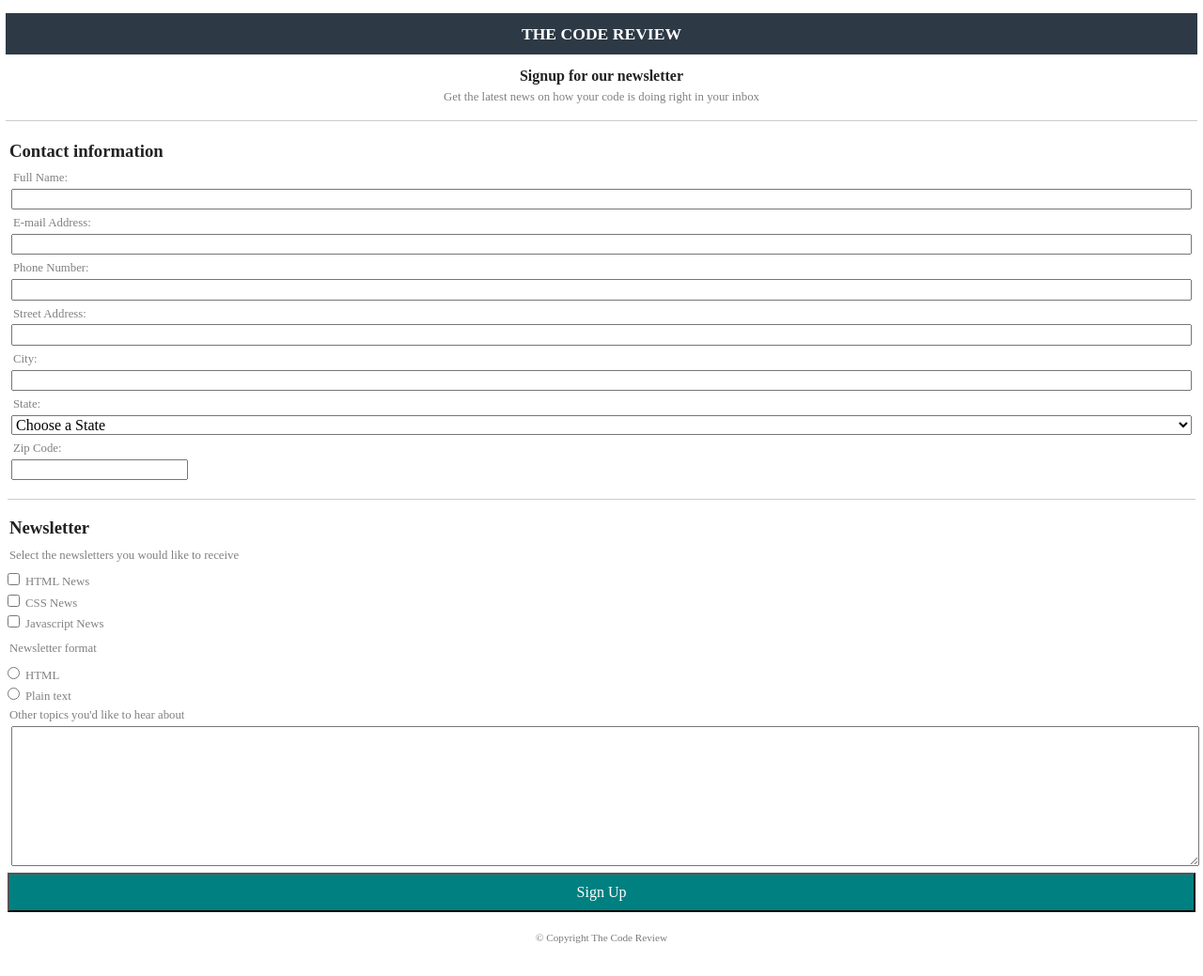
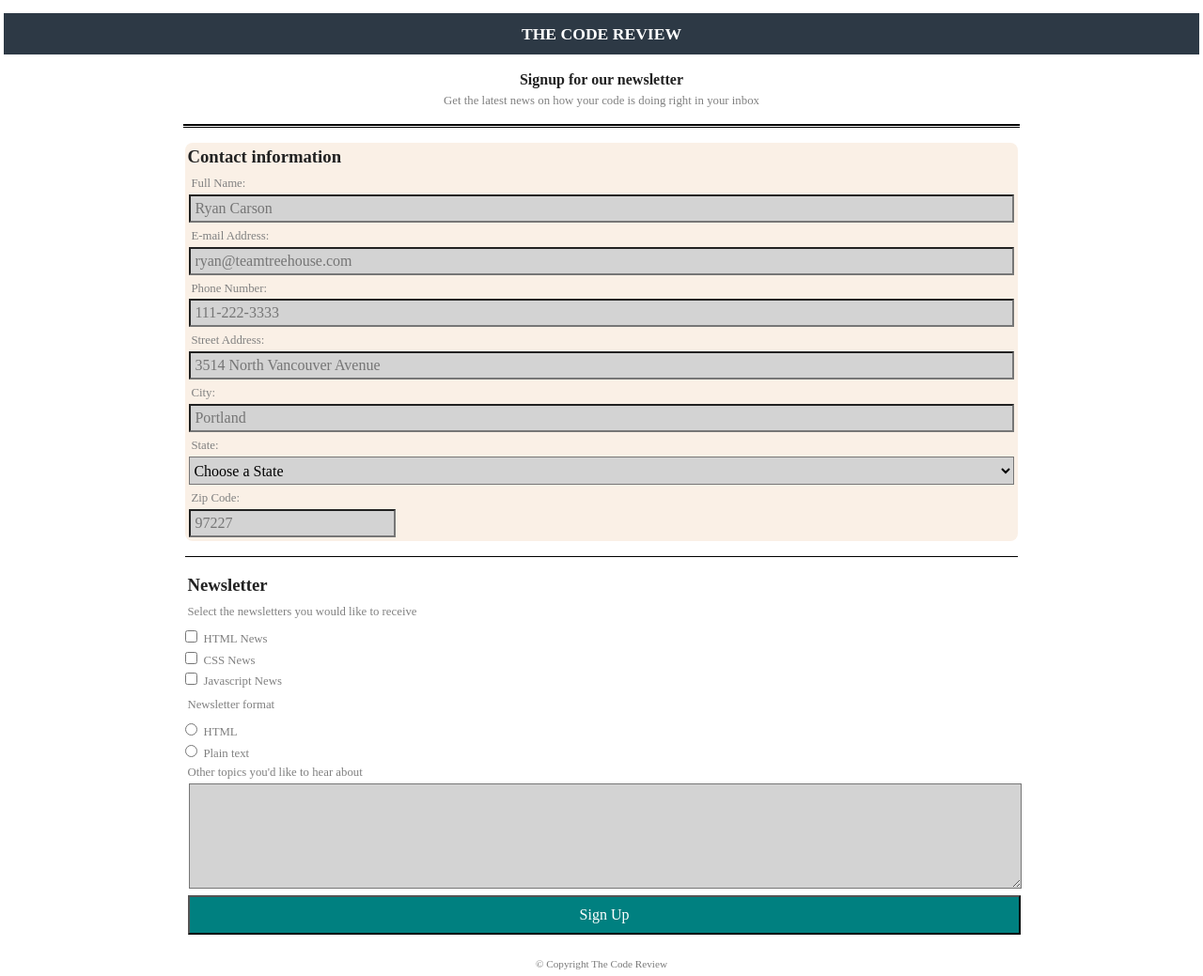
Before and after one commit to marcpicornell/techdegree-project-3, a plain HTML site: page index.html in a window 1280 px wide. Shown: the whole page at 94% size. Before the commit the page ends 1011 px from the top, so only its background shows below. Drawn offline with Linux system fonts and the light colour scheme.

Commit message:
Desktop version

```diff
--- a/css/styles.css
+++ b/css/styles.css
@@ -43,6 +43,22 @@ h3
         text-align: left;
     }
 
+li input,
+li select
+    {
+        height: 30px;
+        background-color: lightgrey;
+    }
+
+input:focus,
+textarea:focus
+    {
+        background-color: lightseagreen;
+        transition-property: background-color;
+        transition-duration: 0.5s;
+        transition-delay: 0.1s;
+    }
+
 li
     {
         list-style: none;
@@ -53,6 +69,7 @@ button
         background-color: teal;
         color: white;
         padding: 10px 30px;
+        margin-left: 3px;
         width: 100%;
     }
 footer
@@ -71,6 +88,13 @@ p,
     {
         color: gray;
         font-size: 0.8em;
+    }
+
+textarea
+    {
+        margin: 0;
+        padding: 0;
+        background-color: lightgrey;
     }
 /*
     ########################################
@@ -101,7 +125,46 @@ p,
         width: 100%;
     }
 
+.part1
+    {
+        border-radius: 8px;
+        background-color: linen;
+        z-index: auto;
+    }
+
+.hr_contact
+    {
+        border-top: 2px double black;
+        border-bottom: 1px solid black;
+    }
+
+.hr_newsletter
+    {
+        border-top: 1.5px solid black;
+    }
+
 #zip_code
     {
-        width: 15%;
+        width: 25%;
     }
+
+@media screen and (min-width: 769px)
+    {
+       .container
+        {
+            display: flex;
+            flex-direction: column;
+            width: 70%;
+            margin: auto;
+            align-content: center;
+        }
+
+
+
+
+
+
+
+
+
+    }
--- a/index.html
+++ b/index.html
@@ -17,7 +17,6 @@
 </head>
 
 <body>
-    <div class="container">
 
       <!-- Begining of HEADER -->
       <header>
@@ -25,6 +24,9 @@
           The Code Review
         </h1>
       </header>
+
+      <div class="container">
+
 
       <!-- Begining of MAIN -->
       <main>
@@ -39,7 +41,7 @@
         <!-- Beginning of the form -->
 
         <form action="" method="" class="">
-          <fieldset>
+          <fieldset class="part1">
           <h3>
             Contact information
           </h3>
@@ -50,7 +52,7 @@
                 <label for="full_name">
                   Full Name:<br>
                 </label>
-                <input type="text" id="full_name" name="full_name" required>
+                <input type="text" id="full_name" name="full_name" required placeholder=" Ryan Carson">
               </li>
 
               <!-- E-MAIL -->
@@ -58,7 +60,7 @@
                 <label for="e-mail">
                   E-mail Address:
                 </label>
-                <input type="email" id="e-mail" name="e-mail" required>
+                <input type="email" id="e-mail" name="e-mail" required placeholder=" ryan@teamtreehouse.com">
               </li>
 
               <!-- PHONE -->
@@ -66,7 +68,7 @@
                 <label for="phone_number">
                   Phone Number:
                 </label>
-                <input type="tel" id="phone_number" name="phone_number">
+                <input type="tel" id="phone_number" name="phone_number" placeholder=" 111-222-3333">
               </li>
 
               <!-- STREET ADDRESS -->
@@ -74,7 +76,7 @@
                 <label for="street_address">
                   Street Address:
                 </label>
-                <input type="text" id="street_address" name="street_address">
+                <input type="text" id="street_address" name="street_address" placeholder=" 3514 North Vancouver Avenue">
               </li>
 
               <!-- CITY -->
@@ -82,7 +84,7 @@
                 <label for="city">
                   City:
                 </label>
-                <input type="text" id="city" name="city">
+                <input type="text" id="city" name="city" placeholder=" Portland">
               </li>
 
               <!-- STATE -->
@@ -152,7 +154,7 @@
                 <label for="zip_code">
                   Zip Code:
                 </label>
-                <input type="text" id="zip_code" name="zip_code">
+                <input type="text" id="zip_code" name="zip_code" placeholder=" 97227">
               </li>
             </ul>
           </fieldset>
@@ -161,7 +163,7 @@
             Newsletter
           </h3>
 
-          <fieldset>
+          <fieldset class="part2">
             <legend class="newsletters">
               Select the newsletters you would like to receive
             </legend>
@@ -198,7 +200,7 @@
             Other topics you'd like to hear about
           </legend>
             <label for="topics"></label>
-            <textarea name="topic" id="topic" class="topic" rows="8"></textarea>
+            <textarea name="topic" id="topic" class="topic" rows="6"></textarea>
         </fieldset>
 
           <button type="submit">
```
Also changed, not shown: 1 other file.
